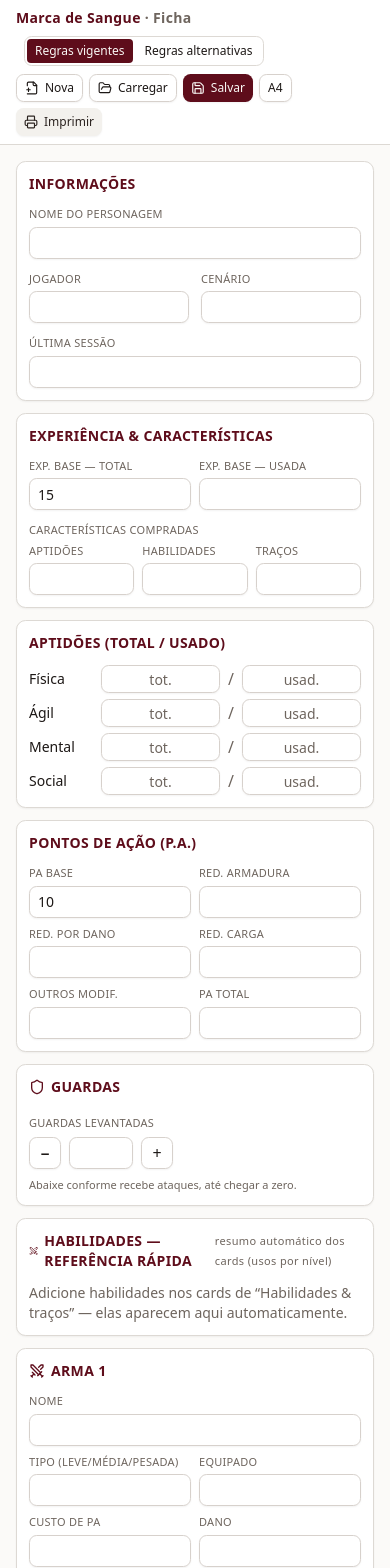
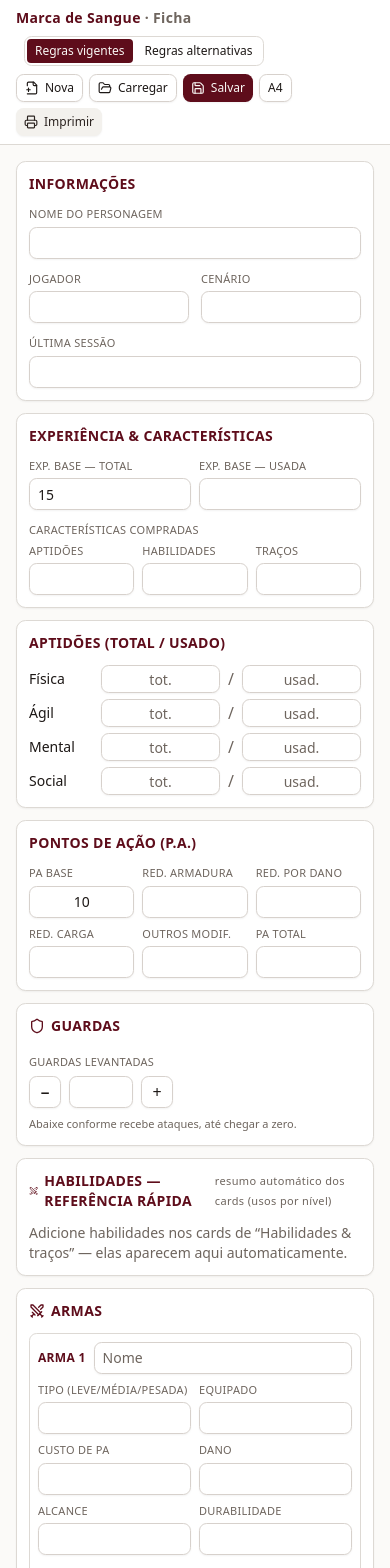
Before and after one commit to andrewallacemf/marca-de-sangue-sistema-de-rpg, a React (Vite) app in the folder ficha/: page / in a window 390 px wide. Shown: the top 1568 px of the page. Built offline with nearby package versions, Linux system fonts and the light colour scheme; the HTML template or start-up script is replaced by a standard one.

Commit message:
Ficha: Armas em secao full-width lado a lado (sem buraco, menor altura); Pontos de Acao em 3 colunas x 2 linhas com caixas menores

```diff
--- a/ficha/src/App.tsx
+++ b/ficha/src/App.tsx
@@ -24,12 +24,12 @@ import { cn } from "@/lib/utils";
 import { EquipamentosSection } from "@/components/EquipamentosSection";
 import { CaracteristicasSection } from "@/components/CaracteristicasSection";
 import { ProtecoesSection } from "@/components/ProtecoesSection";
+import { ArmasSection } from "@/components/ArmasSection";
 import {
   fichaVazia,
   LS_KEY,
   MEMBROS,
   migrarFicha,
-  PROP_KEYS,
   SCHEMA_VERSION,
   type Ficha,
   type RulesVersion,
@@ -303,24 +303,24 @@ export default function App() {
               <CardHeader>
                 <CardTitle>Pontos de ação (P.A.)</CardTitle>
               </CardHeader>
-              <CardContent className="grid grid-cols-2 gap-2">
+              <CardContent className="grid grid-cols-3 gap-2">
                 <Field label="PA base">
-                  <Input value={ficha.pa.base} onChange={(e) => update("pa", { ...ficha.pa, base: e.target.value })} />
+                  <Input className="text-center" value={ficha.pa.base} onChange={(e) => update("pa", { ...ficha.pa, base: e.target.value })} />
                 </Field>
                 <Field label="Red. armadura">
-                  <Input value={ficha.pa.redArmadura} onChange={(e) => update("pa", { ...ficha.pa, redArmadura: e.target.value })} />
+                  <Input className="text-center" value={ficha.pa.redArmadura} onChange={(e) => update("pa", { ...ficha.pa, redArmadura: e.target.value })} />
                 </Field>
                 <Field label="Red. por dano">
-                  <Input value={ficha.pa.redDano} onChange={(e) => update("pa", { ...ficha.pa, redDano: e.target.value })} />
+                  <Input className="text-center" value={ficha.pa.redDano} onChange={(e) => update("pa", { ...ficha.pa, redDano: e.target.value })} />
                 </Field>
                 <Field label="Red. carga">
-                  <Input value={ficha.pa.redCarga} onChange={(e) => update("pa", { ...ficha.pa, redCarga: e.target.value })} />
+                  <Input className="text-center" value={ficha.pa.redCarga} onChange={(e) => update("pa", { ...ficha.pa, redCarga: e.target.value })} />
                 </Field>
                 <Field label="Outros modif.">
-                  <Input value={ficha.pa.outros} onChange={(e) => update("pa", { ...ficha.pa, outros: e.target.value })} />
+                  <Input className="text-center" value={ficha.pa.outros} onChange={(e) => update("pa", { ...ficha.pa, outros: e.target.value })} />
                 </Field>
                 <Field label="PA TOTAL">
-                  <Input className="font-semibold" value={ficha.pa.total} onChange={(e) => update("pa", { ...ficha.pa, total: e.target.value })} />
+                  <Input className="text-center font-semibold" value={ficha.pa.total} onChange={(e) => update("pa", { ...ficha.pa, total: e.target.value })} />
                 </Field>
               </CardContent>
             </Card>
@@ -430,71 +430,8 @@ export default function App() {
               </CardContent>
             </Card>
 
-            {/* Armas */}
-            {ficha.armas.map((arma, i) => (
-              <Card key={i} className="lg:col-span-1">
-                <CardHeader>
-                  <CardTitle className="flex items-center gap-1.5">
-                    <Swords className="h-4 w-4" /> Arma {i + 1}
-                  </CardTitle>
-                </CardHeader>
-                <CardContent className="flex flex-col gap-2">
-                  <Field label="Nome">
-                    <Input
-                      value={arma.nome}
-                      onChange={(e) => {
-                        const arr = [...ficha.armas];
-                        arr[i] = { ...arma, nome: e.target.value };
-                        update("armas", arr);
-                      }}
-                    />
-                  </Field>
-                  <div className="grid grid-cols-2 gap-2">
-                    {([
-                      ["tipo", "Tipo (leve/média/pesada)"],
-                      ["equipado", "Equipado"],
-                      ["custoPA", "Custo de PA"],
-                      ["dano", "Dano"],
-                      ["alcance", "Alcance"],
-                      ["durabilidade", "Durabilidade"],
-                    ] as const).map(([campo, label]) => (
-                      <Field key={campo} label={label}>
-                        <Input
-                          value={arma[campo]}
-                          onChange={(e) => {
-                            const arr = [...ficha.armas];
-                            arr[i] = { ...arma, [campo]: e.target.value };
-                            update("armas", arr);
-                          }}
-                        />
-                      </Field>
-                    ))}
-                  </div>
-                  <div>
-                    <Label>Propriedades</Label>
-                    <div className="mt-1 flex flex-wrap gap-1">
-                      {PROP_KEYS.map((p) => (
-                        <button
-                          key={p}
-                          type="button"
-                          onClick={() => {
-                            const arr = [...ficha.armas];
-                            arr[i] = { ...arma, props: { ...arma.props, [p]: !arma.props[p] } };
-                            update("armas", arr);
-                          }}
-                          className={cn(
-                            "rounded border px-1.5 py-0.5 text-[11px] font-medium",
-                            arma.props[p] ? "bg-primary text-primary-foreground" : "hover:bg-secondary"
-                          )}
-                        >
-                          {p}
-                        </button>
-                      ))}
-                    </div>
-                  </div>
-                </CardContent>
-              </Card>
-            ))}
+            {/* Armas (seção full-width, duas lado a lado) */}
+            <ArmasSection armas={ficha.armas} setArmas={(v) => update("armas", v)} />
 
             {/* Proteções (dinâmicas, com regiões cobertas) */}
             <ProtecoesSection protecoes={ficha.protecoes} setProtecoes={(v) => update("protecoes", v)} />
--- /dev/null
+++ b/ficha/src/components/ArmasSection.tsx
@@ -0,0 +1,85 @@
+import { Swords } from "lucide-react";
+import { Card, CardContent, CardHeader, CardTitle, Field, Input, Label } from "@/components/ui";
+import { cn } from "@/lib/utils";
+import { PROP_KEYS, type Arma } from "@/lib/ficha";
+
+export function ArmasSection({
+  armas,
+  setArmas,
+}: {
+  armas: Arma[];
+  setArmas: (v: Arma[]) => void;
+}) {
+  function upd(i: number, patch: Partial<Arma>) {
+    const arr = [...armas];
+    arr[i] = { ...arr[i], ...patch };
+    setArmas(arr);
+  }
+
+  const campos: [keyof Arma, string][] = [
+    ["tipo", "Tipo (leve/média/pesada)"],
+    ["equipado", "Equipado"],
+    ["custoPA", "Custo de PA"],
+    ["dano", "Dano"],
+    ["alcance", "Alcance"],
+    ["durabilidade", "Durabilidade"],
+  ];
+
+  return (
+    <Card className="lg:col-span-3">
+      <CardHeader>
+        <CardTitle className="flex items-center gap-1.5">
+          <Swords className="h-4 w-4" /> Armas
+        </CardTitle>
+      </CardHeader>
+      <CardContent className="grid grid-cols-1 gap-4 lg:grid-cols-2">
+        {armas.map((arma, i) => (
+          <div key={i} className="flex flex-col gap-2 rounded-md border p-2 print-avoid-break">
+            <div className="flex items-center gap-2">
+              <span className="whitespace-nowrap text-xs font-semibold uppercase tracking-wide text-primary">
+                Arma {i + 1}
+              </span>
+              <Input
+                className="h-8 flex-1"
+                placeholder="Nome"
+                value={arma.nome}
+                onChange={(e) => upd(i, { nome: e.target.value })}
+              />
+            </div>
+
+            <div className="grid grid-cols-2 gap-2 sm:grid-cols-3">
+              {campos.map(([campo, label]) => (
+                <Field key={campo} label={label}>
+                  <Input
+                    className="h-8"
+                    value={arma[campo] as string}
+                    onChange={(e) => upd(i, { [campo]: e.target.value } as Partial<Arma>)}
+                  />
+                </Field>
+              ))}
+            </div>
+
+            <div>
+              <Label>Propriedades</Label>
+              <div className="mt-1 flex flex-wrap gap-1">
+                {PROP_KEYS.map((p) => (
+                  <button
+                    key={p}
+                    type="button"
+                    onClick={() => upd(i, { props: { ...arma.props, [p]: !arma.props[p] } })}
+                    className={cn(
+                      "rounded border px-1.5 py-0.5 text-[11px] font-medium",
+                      arma.props[p] ? "bg-primary text-primary-foreground" : "hover:bg-secondary"
+                    )}
+                  >
+                    {p}
+                  </button>
+                ))}
+              </div>
+            </div>
+          </div>
+        ))}
+      </CardContent>
+    </Card>
+  );
+}
```
